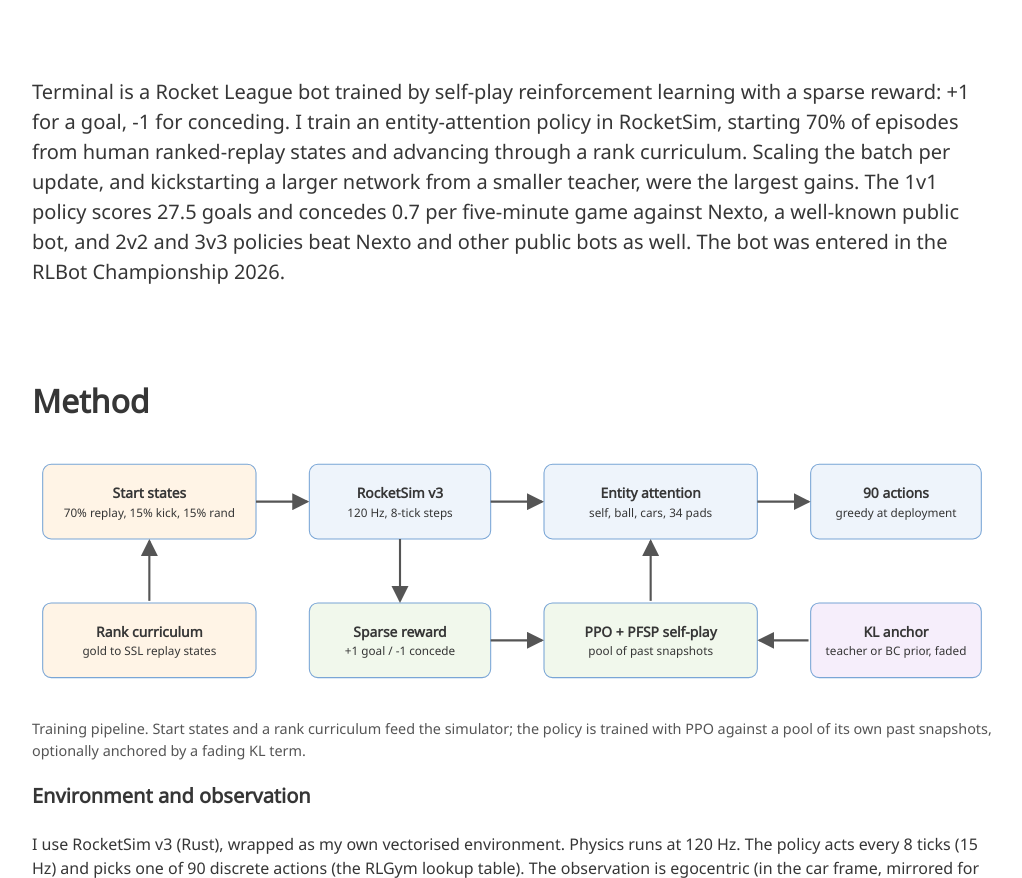
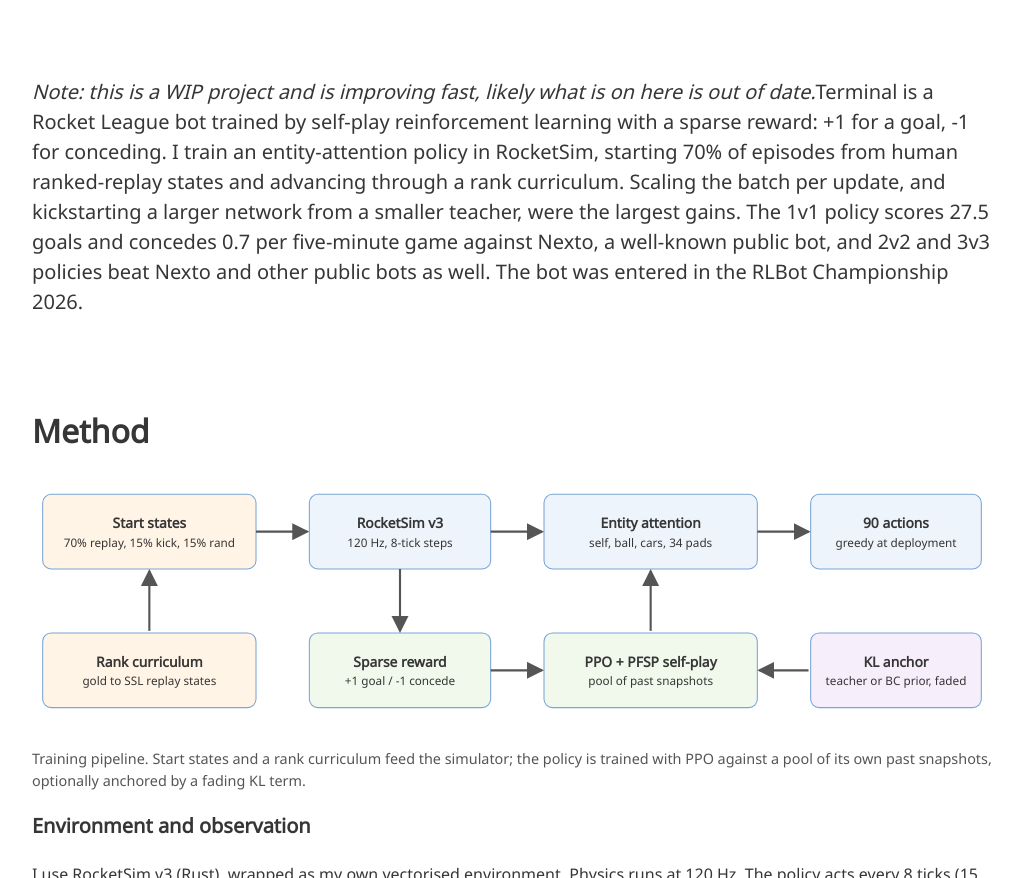
Before and after one commit to terminalrl/terminalrl.github.io, a plain HTML site: page rocket-league/index.html in a window 1280 px wide. Shown: the part 837-1715 px from the top of the page, without its empty margins (128-1150 px from the left). Drawn offline with nearby package versions, Linux system fonts and the light colour scheme; no server answers; a web font is replaced by a local one.

Commit message:
Update index.html

```diff
--- a/rocket-league/index.html
+++ b/rocket-league/index.html
@@ -44,7 +44,7 @@
 </section>
 <section class="section" id="overview">
   <div class="container is-max-desktop">
-    <div class="content is-size-5"><p>Terminal is a Rocket League bot trained by self-play reinforcement learning with a sparse reward: +1 for a goal, -1 for conceding. I train an entity-attention policy in RocketSim, starting 70% of episodes from human ranked-replay states and advancing through a rank curriculum. Scaling the batch per update, and kickstarting a larger network from a smaller teacher, were the largest gains. The 1v1 policy scores 27.5 goals and concedes 0.7 per five-minute game against Nexto, a well-known public bot, and 2v2 and 3v3 policies beat Nexto and other public bots as well. The bot was entered in the RLBot Championship 2026.</p></div>
+    <div class="content is-size-5"><p><i>Note: this is a WIP project and is improving fast, likely what is on here is out of date.</i>Terminal is a Rocket League bot trained by self-play reinforcement learning with a sparse reward: +1 for a goal, -1 for conceding. I train an entity-attention policy in RocketSim, starting 70% of episodes from human ranked-replay states and advancing through a rank curriculum. Scaling the batch per update, and kickstarting a larger network from a smaller teacher, were the largest gains. The 1v1 policy scores 27.5 goals and concedes 0.7 per five-minute game against Nexto, a well-known public bot, and 2v2 and 3v3 policies beat Nexto and other public bots as well. The bot was entered in the RLBot Championship 2026.</p></div>
   </div>
 </section>
 <section class="section" id="method">
```
